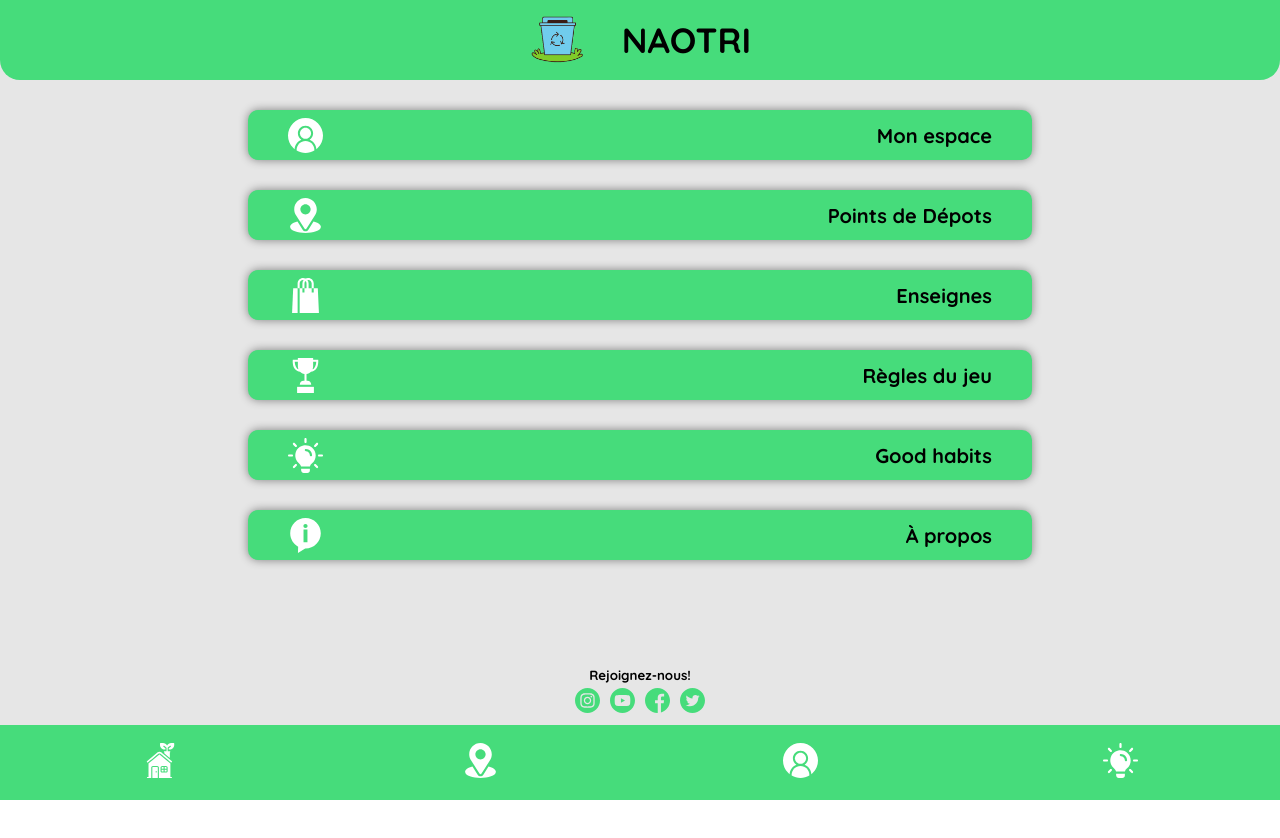
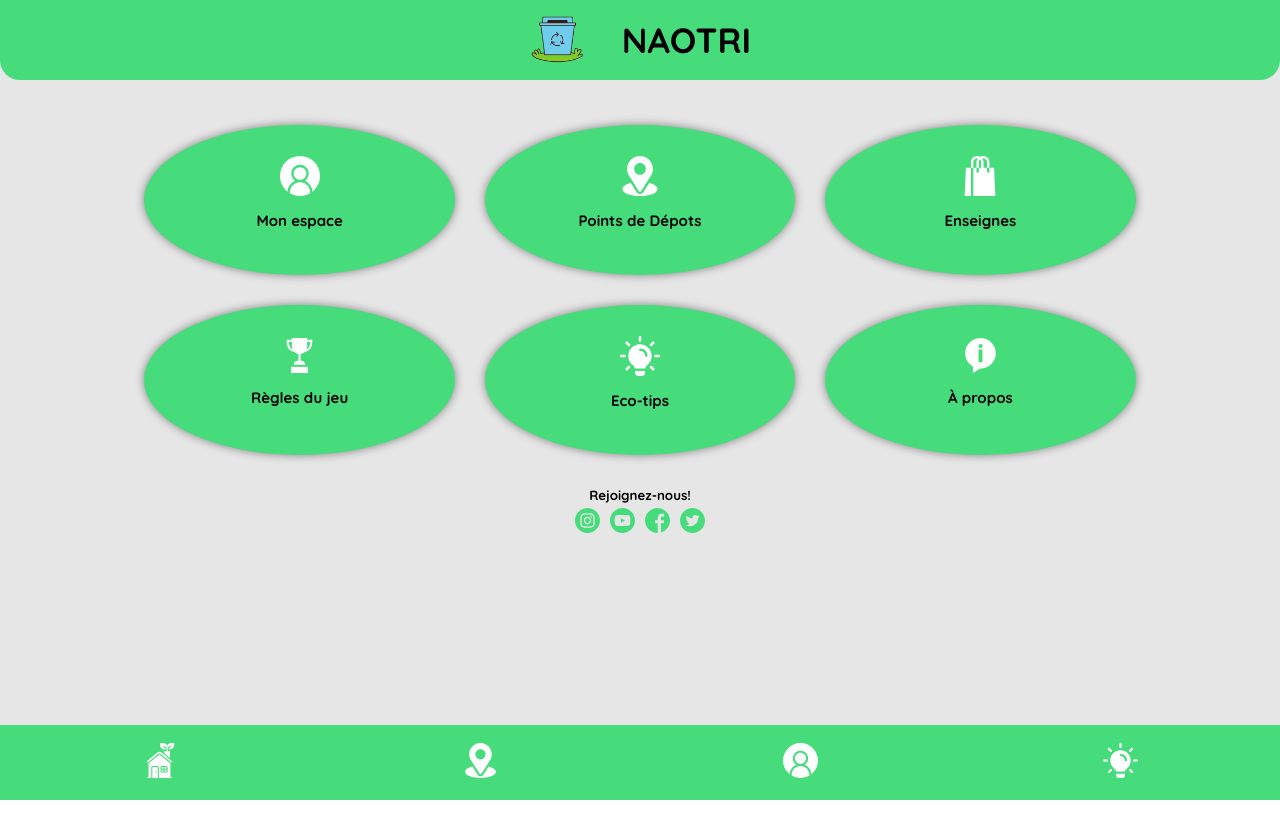
Before and after one commit to clepirault/WCS-NaoTri, a React (Create React App) app: page /home in a window 1280 px wide. Shown: the top 838 px of the page. Before the commit the page ends 800 px from the top, so only its background shows below. Built offline with nearby package versions, Linux system fonts and the light colour scheme.

Commit message:
page d'accueil V2

```diff
--- a/src/App.jsx
+++ b/src/App.jsx
@@ -10,7 +10,6 @@ import don from './components/don.png';
 import benne from './components/benne.png';
 import './App.css';
 import Footer from './components/Footer';
-import Social from './components/Social';
 import Home from './components/Home';
 import Header from './components/Header';
 import WorkInProgress from './components/WorkInProgress';
@@ -112,7 +111,6 @@ function App() {
             <Route exact path="/home">
               <Header />
               <Home />
-              <Social />
             </Route>
             <Route exact path="/map">
               <CollectMap
--- a/src/components/Home.css
+++ b/src/components/Home.css
@@ -1,6 +1,11 @@
+.homePage {
+  height: 99vh;
+  overflow: scroll;
+}
+
 .homeBloc {
   display: flex;
-  flex-direction: column;
+  flex-wrap: wrap;
   align-items: center;
   justify-content: center;
   width: 100%;
@@ -10,7 +15,8 @@
 }
 
 .homeBloc p {
-  font-size: 20px;
+  font-size: 15px;
+  width: 150px;
   font-family: 'Quicksand', sans-serif;
 }
 
@@ -21,20 +27,22 @@
 .goodhabits,
 .a-propos {
   padding: 5px;
-  margin-bottom: 30px;
+  margin: 15px;
   padding-right: 40px;
   padding-left: 40px;
   background-color: #46dc7b;
-  border-radius: 10px;
+  border-radius: 50%;
   color: black;
-  width: 55vw;
-  height: 40px;
-  box-shadow:  0 0 10px grey;
+  width: 18vw;
+  height: 140px;
+  box-shadow: 0 0 10px grey;
   display: flex;
-  justify-content: space-between;
+  flex-direction: column;
   animation-name: fade;
+  text-align: center;
   animation-duration: 2s;
   align-items: center;
+  justify-content: center;
 }
 
 @keyframes fade {
@@ -50,7 +58,7 @@
 .recycle-bin,
 .stores,
 .habits {
-  width: 35px;
-  height: 35px;
+  width: 40px;
+  height: 40px;
   filter: invert(100%);
 }
--- a/src/components/Home.jsx
+++ b/src/components/Home.jsx
@@ -1,6 +1,7 @@
 import React from 'react';
 import { Link } from 'react-router-dom';
 import './Home.css';
+import Social from './Social';
 import aboutIcon from '../images/aboutIcon.svg';
 import storeIcon from '../images/shopIconfull.svg';
 import trophyIcon from '../images/trophyIcon.svg';
@@ -11,6 +12,7 @@ import locationIcon from '../images/locationIconfull.svg';
 
 function Home() {
   return (
+    <>
       <div className="homePage">
         <div className="homeBloc">
           <Link to="/profile" style={{ textDecoration: 'none' }}>
@@ -21,7 +23,11 @@ function Home() {
           </Link>
           <Link to="/map" style={{ textDecoration: 'none' }}>
             <div className="menu-collecte">
-            <img src={locationIcon} alt="Recycle Bin" className="recycle-bin" />
+              <img
+                src={locationIcon}
+                alt="Recycle Bin"
+                className="recycle-bin"
+              />
               <p>Points de Dépots</p>
             </div>
           </Link>
@@ -40,7 +46,7 @@ function Home() {
           <Link to="/tips" style={{ textDecoration: 'none' }}>
             <div className="goodhabits">
               <img src={ideaIcon} alt="About" className="habits" />
-            <p>Good habits</p>
+              <p>Eco-tips</p>
             </div>
           </Link>
           <Link to="/about" style={{ textDecoration: 'none' }}>
@@ -49,8 +55,10 @@ function Home() {
               <p>À propos</p>
             </div>
           </Link>
+          <Social />
         </div>
       </div>
+    </>
   );
 }
 
--- a/src/components/Social.css
+++ b/src/components/Social.css
@@ -1,13 +1,12 @@
 .socialStyle {
   margin: 0;
+  margin-top: 15px;
   padding: 0;
   height: 60px;
   display: flex;
   flex-direction: column;
   justify-content: space-around;
   align-items: center;
-  bottom: 75px;
-  position: fixed;
   width: 100%;
   background-color: #e6e6e6;
 }
```
Lines whose indentation alone changed are shown as unchanged.
